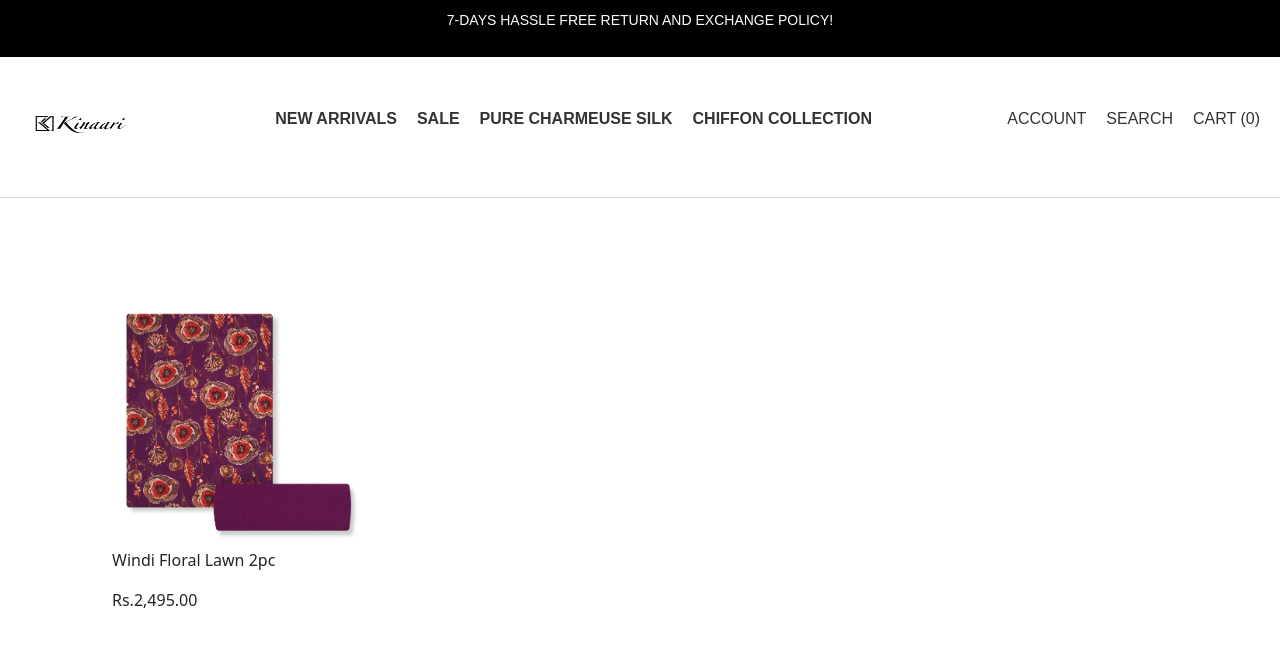
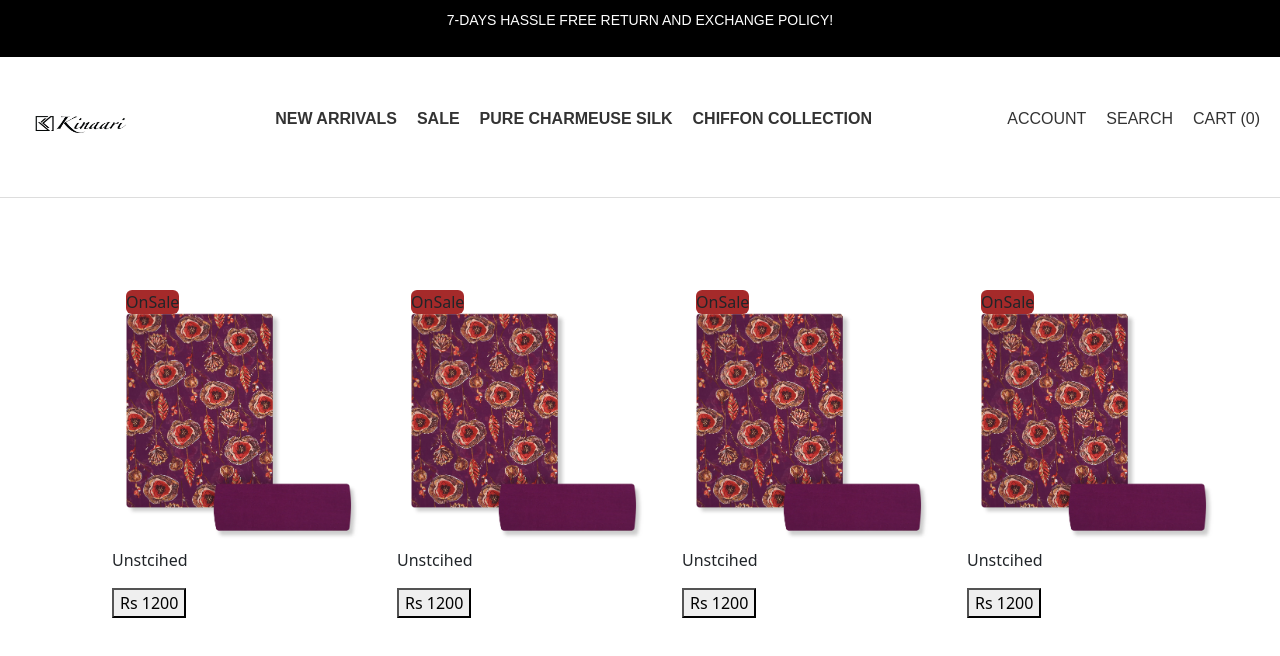
Before and after one commit to ghostofphantom/Ecommerce-Shop, a React (Vite) app: page / in a window 1280 px wide. Shown: the top 656 px of the page. Built offline with nearby package versions, Linux system fonts and the light colour scheme.

Commit message:
Cart page

```diff
--- a/package.json
+++ b/package.json
@@ -12,7 +12,9 @@
   "dependencies": {
     "bootstrap": "^5.3.8",
     "react": "^19.1.1",
-    "react-dom": "^19.1.1"
+    "react-dom": "^19.1.1",
+    "react-router": "^7.8.2",
+    "react-router-dom": "^7.8.2"
   },
   "devDependencies": {
     "@eslint/js": "^9.33.0",
--- a/src/App.css
+++ b/src/App.css
@@ -76,3 +76,25 @@ header {
 .container{
   margin: 100px;
 }
+
+.image2{
+  height: 250px;
+}
+
+.productInner{
+  position: relative;
+}
+
+.onsale{
+  position:absolute;
+  background-color: brown;
+  margin-top: -08px;
+  margin-left: 14px;
+  border-radius: 6px;
+}
+
+.description{
+      font-size: 40px;
+      font-family: 'Franklin Gothic Medium', 'Arial Narrow', Arial, sans-serif;
+      margin-top: 35px;
+}
--- a/src/App.jsx
+++ b/src/App.jsx
@@ -1,13 +1,20 @@
 import React from 'react'
 import Header from './Components/Header'
 import Cards from './Components/cards'
+import { BrowserRouter, Route, Routes } from 'react-router'
+import Home from './pages/Home'
+import Cart from './pages/Cart'
 
 function App() {
   return (
-    <div>
-     <Header />
-     <Cards />
-    </div>
+    <BrowserRouter>
+    <Header />
+    <Routes>
+      <Route path='/' element={<Home/>} />
+      <Route path='/cart' element={<Cart/>}/>
+
+    </Routes>
+    </BrowserRouter>
   )
 }
 
--- a/src/Components/Cards.jsx
+++ b/src/Components/Cards.jsx
@@ -1,19 +1,27 @@
 import React from 'react'
 import 'bootstrap/dist/css/bootstrap.min.css';
 import image from '../assets/image.png'
-
-
+import img from '../assets/image2.png'
+import { products } from '../data';
+import { Link } from 'react-router';
 
 function Cards() {
   return (
 
     <div className="container">
         <div className="row">
-            <div className="col-md-3">
+            {products.map( (item) => (
+                <div key={item.id} className="col-md-3">
+                <div className="producInner">
+                    <span className="onsale">OnSale</span>
                 <img className='image1' src={image} alt="Product 1" />
-                <p>Windi Floral Lawn 2pc</p>
-                <p>Rs.2,495.00 </p>
+                <p> {item.product_title} </p>
+                <button>Rs {item.price} </button>
+                </div>
             </div>
+            ) )}
+
+
         </div>
     </div>
 )
--- /dev/null
+++ b/src/data.jsx
@@ -0,0 +1,30 @@
+import img from './assets/image.png'
+
+
+
+
+export const products = [
+    {
+        id : 1,
+        product_title : "Unstcihed",
+        price : 1200
+
+    },
+    {
+        id : 2,
+        product_title : "Unstcihed",
+        price : 1200
+    },
+    {
+        id : 3,
+        product_title : "Unstcihed",
+        price : 1200
+    },
+    {
+        id : 4,
+        product_title : "Unstcihed",
+        price : 1200
+    },
+
+
+]
--- /dev/null
+++ b/src/pages/Cart.jsx
@@ -0,0 +1,25 @@
+import React from 'react'
+import img from '../assets/Cart.png'
+
+
+function Cart() {
+  return (
+   <div className="container">
+    <div className="row">
+      <div className="col-md-6">
+        <div className="checkout">
+          <img src={img} alt="" />
+        </div>
+      </div>
+      <div className="col-md-6">
+        <div className="description">
+          <p>Tropical Noir Linen 2pc</p>
+          <p>Rs.3,495.00</p>
+        </div>
+      </div>
+    </div>
+   </div>
+  )
+}
+
+export default Cart
--- /dev/null
+++ b/src/pages/Home.jsx
@@ -0,0 +1,11 @@
+import React from 'react'
+import Cards from '../Components/cards'
+
+
+function Home() {
+  return (
+    <Cards />
+  )
+}
+
+export default Home
```
Also changed, not shown: src/assets/Cart.png (added), 1 other file (tests, documents, lock files or other folders).
